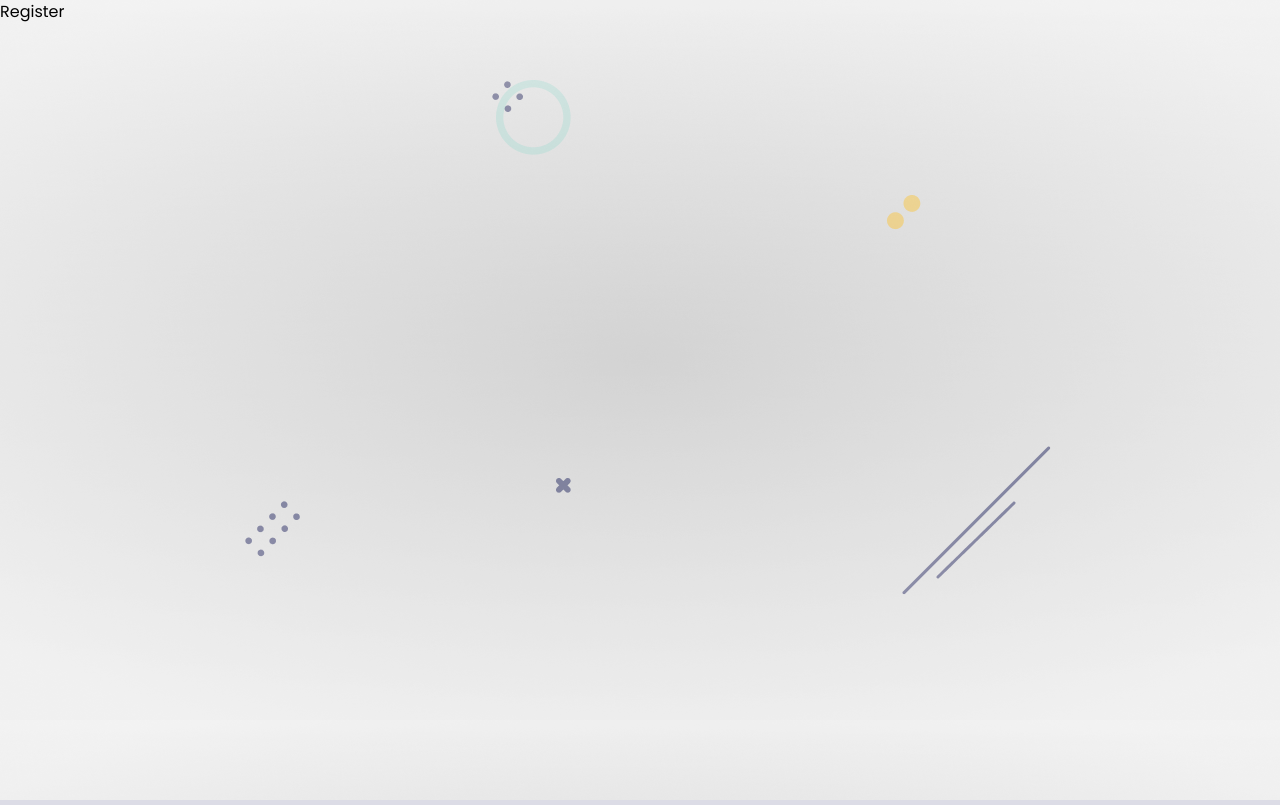
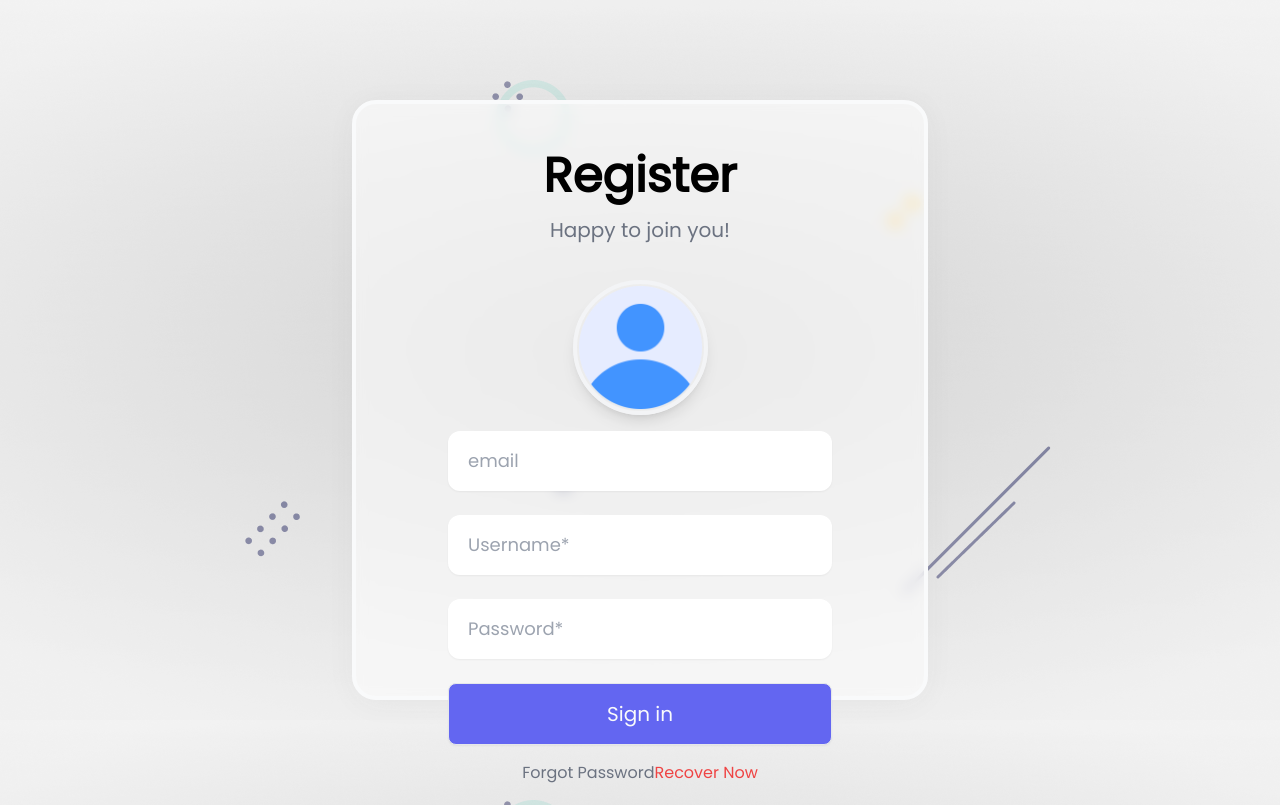
Before and after one commit to BalogunVictor/login_app-Frontend, a React (Create React App) app: page /register in a window 1280 px wide. Built offline with nearby package versions, Linux system fonts and the light colour scheme.

Commit message:
app pages

```diff
--- a/src/component/Profile.js
+++ b/src/component/Profile.js
@@ -1,7 +1,106 @@
-import React from "react";
+import { useFormik } from "formik";
+import React, { useState } from "react";
+import { Toaster } from "react-hot-toast";
+import { Link } from "react-router-dom";
+import avatar from "../assets/profile.png";
+import convertToBase64 from "../helper/convert";
+import { registerValidations } from "../helper/validate";
+import styles from "../styles/Username.module.css";
 
 const Profile = () => {
-  return <div>Profile</div>;
+  const [file, setFile] = useState();
+
+  const formik = useFormik({
+    initialValues: {
+      email: "",
+      username: "",
+      password: "",
+    },
+    validate: registerValidations,
+    validateOnBlur: false,
+    validateOnChange: false,
+    onSubmit: async (values) => {
+      values = await Object.assign(values, { profile: file || "" });
+      console.log(values);
+    },
+  });
+
+  /** formik doesn't support file upload---created this handler */
+  const onUpload = async (e) => {
+    const base64 = await convertToBase64();
+    setFile(base64);
+  };
+
+  return (
+    <div className="container mx-auto">
+      <Toaster position="top-center"></Toaster>
+
+      <div className="flex justify-center items-center h-screen">
+        <div
+          className={styles.glass}
+          style={{ width: "45%", paddingTop: "3em" }}
+        >
+          <div className="title flex flex-col items-center">
+            <h4 className="text-5xl font-bold">Register</h4>
+            <span className="py-4 text-xl w-2/3 text-center text-gray-500">
+              Happy to join you!
+            </span>
+          </div>
+
+          <form className="py-1" onSubmit={formik.handleSubmit}>
+            <div className="profile flex justify-center py-4">
+              <label htmlFor="profile">
+                <img
+                  src={file || avatar}
+                  className={styles.profile_img}
+                  alt="avatar"
+                />
+              </label>
+              <input
+                onChange={onUpload}
+                type="file"
+                id="profile"
+                name="profile"
+              />
+            </div>
+
+            <div className="textbox flex flex-col items-center gap-6">
+              <input
+                {...formik.getFieldProps("email")}
+                className={styles.textbox}
+                type="text"
+                placeholder="email"
+              />
+              <input
+                {...formik.getFieldProps("username")}
+                className={styles.textbox}
+                type="text "
+                placeholder="Username*"
+              />
+              <input
+                {...formik.getFieldProps("password")}
+                className={styles.textbox}
+                type="password"
+                placeholder="Password*"
+              />
+              <button className={styles.btn} type="submit">
+                Sign in
+              </button>
+            </div>
+
+            <div className="text-center py-4">
+              <span className="text-gray-500">
+                Forgot Password
+                <Link className="text-red-500" to="/recovery">
+                  Recover Now
+                </Link>
+              </span>
+            </div>
+          </form>
+        </div>
+      </div>
+    </div>
+  );
 };
 
 export default Profile;
--- a/src/component/Register.js
+++ b/src/component/Register.js
@@ -1,7 +1,106 @@
-import React from "react";
+import { useFormik } from "formik";
+import React, { useState } from "react";
+import { Toaster } from "react-hot-toast";
+import { Link } from "react-router-dom";
+import avatar from "../assets/profile.png";
+import convertToBase64 from "../helper/convert";
+import { registerValidations } from "../helper/validate";
+import styles from "../styles/Username.module.css";
 
 const Register = () => {
-  return <div>Register</div>;
+  const [file, setFile] = useState();
+
+  const formik = useFormik({
+    initialValues: {
+      email: "",
+      username: "",
+      password: "",
+    },
+    validate: registerValidations,
+    validateOnBlur: false,
+    validateOnChange: false,
+    onSubmit: async (values) => {
+      values = await Object.assign(values, { profile: file || "" });
+      console.log(values);
+    },
+  });
+
+  /** formik doesn't support file upload---created this handler */
+  const onUpload = async (e) => {
+    const base64 = await convertToBase64();
+    setFile(base64);
+  };
+
+  return (
+    <div className="container mx-auto">
+      <Toaster position="top-center"></Toaster>
+
+      <div className="flex justify-center items-center h-screen">
+        <div
+          className={styles.glass}
+          style={{ width: "45%", paddingTop: "3em" }}
+        >
+          <div className="title flex flex-col items-center">
+            <h4 className="text-5xl font-bold">Register</h4>
+            <span className="py-4 text-xl w-2/3 text-center text-gray-500">
+              Happy to join you!
+            </span>
+          </div>
+
+          <form className="py-1" onSubmit={formik.handleSubmit}>
+            <div className="profile flex justify-center py-4">
+              <label htmlFor="profile">
+                <img
+                  src={file || avatar}
+                  className={styles.profile_img}
+                  alt="avatar"
+                />
+              </label>
+              <input
+                onChange={onUpload}
+                type="file"
+                id="profile"
+                name="profile"
+              />
+            </div>
+
+            <div className="textbox flex flex-col items-center gap-6">
+              <input
+                {...formik.getFieldProps("email")}
+                className={styles.textbox}
+                type="text"
+                placeholder="email"
+              />
+              <input
+                {...formik.getFieldProps("username")}
+                className={styles.textbox}
+                type="text "
+                placeholder="Username*"
+              />
+              <input
+                {...formik.getFieldProps("password")}
+                className={styles.textbox}
+                type="password"
+                placeholder="Password*"
+              />
+              <button className={styles.btn} type="submit">
+                Sign in
+              </button>
+            </div>
+
+            <div className="text-center py-4">
+              <span className="text-gray-500">
+                Forgot Password
+                <Link className="text-red-500" to="/recovery">
+                  Recover Now
+                </Link>
+              </span>
+            </div>
+          </form>
+        </div>
+      </div>
+    </div>
+  );
 };
 
 export default Register;
--- a/src/component/Reset.js
+++ b/src/component/Reset.js
@@ -1,7 +1,59 @@
+import { useFormik } from "formik";
 import React from "react";
+import { Toaster } from "react-hot-toast";
+import { resetPasswordValidation } from "../helper/validate";
+import styles from "../styles/Username.module.css";
 
 const Reset = () => {
-  return <div>Reset</div>;
+  const formik = useFormik({
+    initialValues: {
+      password: "",
+      confirm_pwd: "",
+    },
+    validate: resetPasswordValidation,
+    validateOnBlur: false,
+    validateOnChange: false,
+    onSubmit: async (values) => {
+      console.log(values);
+    },
+  });
+
+  return (
+    <div className="container mx-auto">
+      <Toaster position="top-center"></Toaster>
+
+      <div className="flex justify-center items-center h-screen">
+        <div className={styles.glass} style={{ width: "50%" }}>
+          <div className="title flex flex-col items-center">
+            <h4 className="text-5xl font-bold">Reset</h4>
+            <span className="py-4 text-xl w-2/3 text-center text-gray-500">
+              Enter new password
+            </span>
+          </div>
+
+          <form className="py-20" onSubmit={formik.handleSubmit}>
+            <div className="textbox flex flex-col items-center gap-6">
+              <input
+                {...formik.getFieldProps("password")}
+                className={styles.textbox}
+                type="password"
+                placeholder="New Password"
+              />
+              <input
+                {...formik.getFieldProps("confirm_pwd")}
+                className={styles.textbox}
+                type="password"
+                placeholder="Repeat Password"
+              />
+              <button className={styles.btn} type="submit">
+                Reset
+              </button>
+            </div>
+          </form>
+        </div>
+      </div>
+    </div>
+  );
 };
 
 export default Reset;
--- /dev/null
+++ b/src/helper/convert.js
@@ -0,0 +1,13 @@
+/** image onto base64 */
+
+export default function convertToBase64(file) {
+  return new Promise((resolve, reject) => {
+    const fileReader = new FileReader();
+    fileReader.readAsDataURL(file);
+
+    fileReader.onload = () => resolve(fileReader.result);
+    fileReader.onerror = (error) => {
+      reject(error);
+    };
+  });
+}
--- a/src/helper/validate.js
+++ b/src/helper/validate.js
@@ -7,9 +7,29 @@ export async function usernameValidate(values) {
   return errors;
 }
 
-/** validate login page password */
+/** validate login password */
 export async function passwordValidate(values) {
   const errors = passwordVerify({}, values);
+  return errors;
+}
+
+export async function resetPasswordValidation(values) {
+  const errors = passwordVerify({}, values);
+
+  if (values.password !== values.confirmPassword) {
+    errors.exist = toast.error("Password not match...!");
+  }
+
+  return errors;
+}
+
+/** validate register form */
+
+export async function registerValidations(values) {
+  const errors = usernameValidate({}, values);
+  passwordVerify(errors, values);
+  emailVerify(errors, values);
+
   return errors;
 }
 
@@ -43,3 +63,17 @@ function usernameVerify(error = {}, values) {
 
   return error;
 }
+
+/** validate email */
+
+function emailVerify(error = {}, values) {
+  if (!values.email) {
+    error.email = toast.error("Email Required...!");
+  } else if (values.email.includes(" ")) {
+    error.email = toast.error("Wrong Email...!");
+  } else if (!/^[A-Z0-9._%+-]+@[A-Z0-9.-]+\.[A-Z]{2,4}$/i.test(values.email)) {
+    error.email = toast.error("Invalid email address...!");
+  }
+
+  return error;
+}
```
Also changed, not shown: 1 other file (tests, documents, lock files or other folders).
